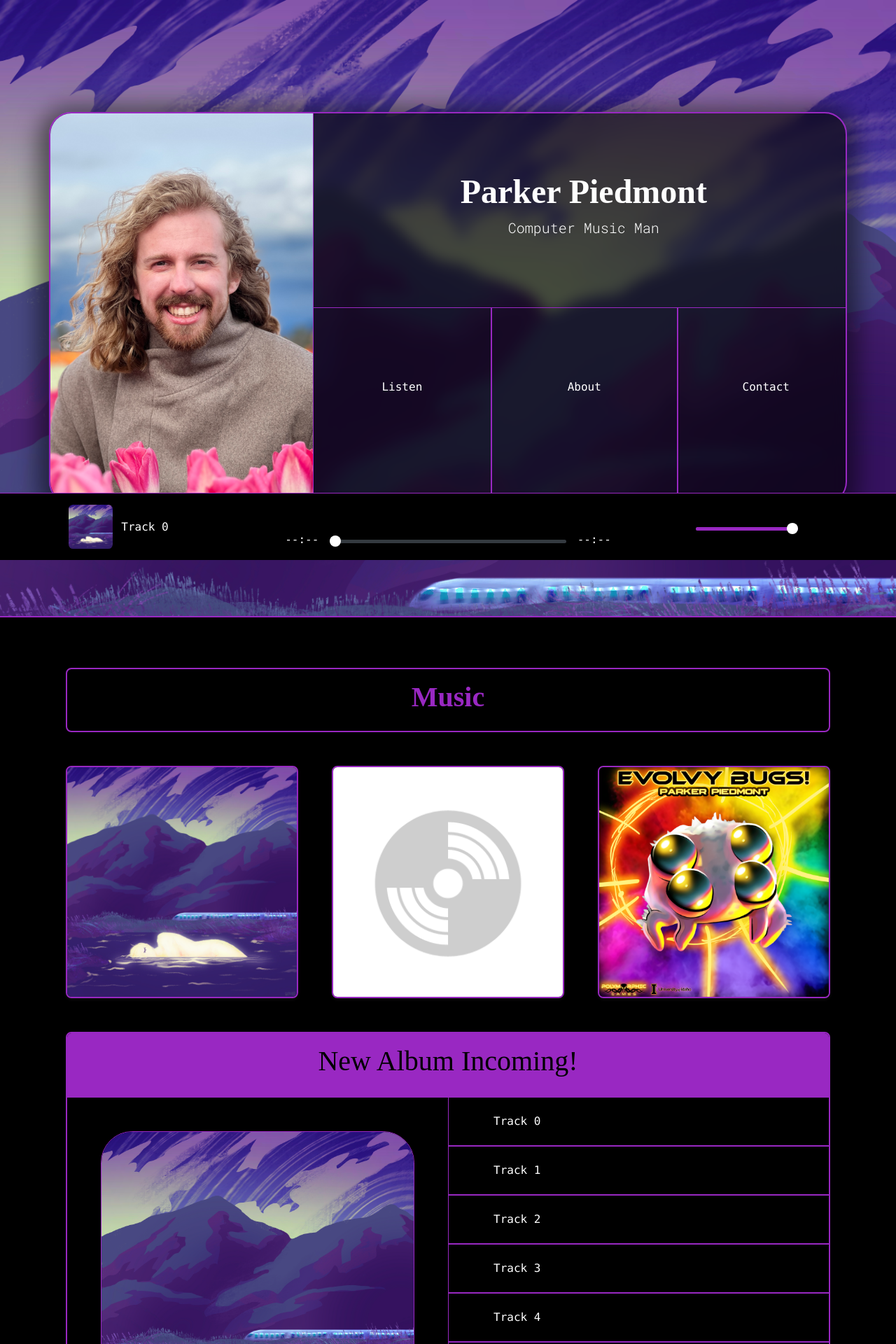
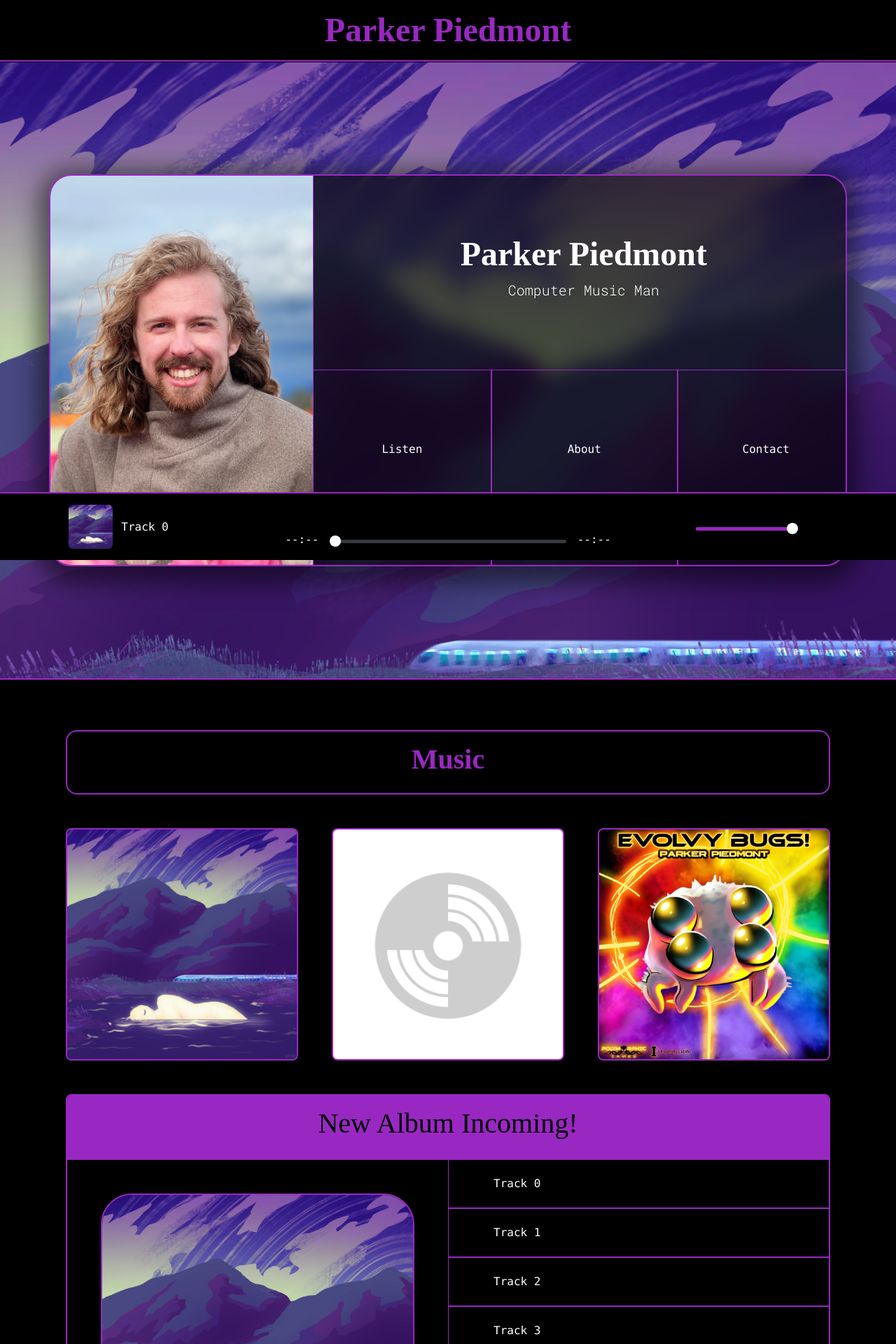
Before and after one commit to pjpiedmont/music-portfolio, a PHP site: page / in a window 1280 px wide. Shown: the top 1920 px of the page at 70% size. Run offline with PHP 8.4, Linux system fonts and the light colour scheme; some web fonts are replaced.

Commit message:
Committing so I can rebase

```diff
--- a/css/fonts.css
+++ b/css/fonts.css
@@ -47,3 +47,16 @@
 	font-family: 'Source Code Pro Light';
 	src: url('/assets/fonts/Source Code Pro/SourceCodePro_FontsOnly-1.009/SourceCodePro-Light.ttf') format('truetype');
 }
+
+@font-face {
+	font-family: 'Porcine';
+	src: url('/assets/fonts/Porcine/Porcine-Heavy.eot');
+	src: local('Porcine Heavy'), local('Porcine-Heavy'),
+		url('/assets/fonts/Porcine/Porcine-Heavy.eot?#iefix') format('embedded-opentype'),
+		url('/assets/fonts/Porcine/Porcine-Heavy.woff2') format('woff2'),
+		url('/assets/fonts/Porcine/Porcine-Heavy.woff') format('woff'),
+		url('/assets/fonts/Porcine/Porcine-Heavy.ttf') format('truetype'),
+		url('/assets/fonts/Porcine/Porcine-Heavy.svg#Porcine-Heavy') format('svg');
+	font-weight: 900;
+	font-style: normal;
+}
--- a/css/nav.css
+++ b/css/nav.css
@@ -1,7 +1,7 @@
 nav {
 	height: calc(var(--nav-height) - 1px);
 	background-color: var(--main-bg-color);
-	border-bottom: 1px solid var(--accent-bg-color);
+	border-bottom: 2px solid var(--accent-bg-color);
 }
 
 nav>div {
--- a/css/styles.css
+++ b/css/styles.css
@@ -59,9 +59,9 @@ hr {
 	overflow: hidden;
 }
 
-footer {
-	border-top: 1px solid var(--accent-bg-color);
-}
+/* footer {
+	border-top: 2px solid var(--accent-bg-color);
+} */
 
 /* main {
 	margin-top: var(--nav-height);
@@ -132,7 +132,7 @@ textarea:focus {
 
 .album-art {
 	overflow: hidden;
-	border: 1px solid var(--accent-bg-color);
+	border: 2px solid var(--accent-bg-color);
 	border-radius: 10%;
 }
 
@@ -268,3 +268,7 @@ a:hover {
 main {
 	margin-bottom: var(--footer-height);
 }
+
+header {
+	margin-top: var(--nav-height);
+}
--- a/index.html
+++ b/index.html
@@ -22,11 +22,11 @@
 
 <body data-bs-theme="dark" class="bg-main font-monospace border-2">
 
-	<!-- <nav class="navbar fixed-top navbar-expand-lg overflow-hidden p-0">
+	<nav class="navbar fixed-top navbar-expand-lg overflow-hidden p-0">
 		<div class="container-fluid">
 			<div id="nav-title" class="navbar-text text-center">Parker Piedmont</div>
 		</div>
-	</nav> -->
+	</nav>
 
 	<header>
 
@@ -37,7 +37,7 @@
 
 				<div class="col-12">
 					<div class="container p-0 rounded-5 border overflow-hidden"
-						style="box-shadow: 0 0.5rem 2rem 1rem rgba(0, 0, 0, 0.5); backdrop-filter: blur(10px); background-color: rgba(0, 0, 0, 0.65); height: 35rem;">
+						style="box-shadow: 0 0.5rem 2rem 1rem rgba(0, 0, 0, 0.5); backdrop-filter: blur(15px); background-color: rgba(0, 0, 0, 0.65); height: 35rem;">
 
 						<div class="row p-0" style="height: 100%;">
 							<div class="col-lg-4 p-0" style="height: 100%;">
@@ -57,8 +57,7 @@
 													style="height: 100%;">
 													<div class="col-12 color-main text-center">
 														<h1 style="font-size: 3rem; font-weight: bold;">
-															Parker
-															Piedmont</h1>
+															Parker Piedmont</h1>
 														<!-- <hr> -->
 														<p class="lead">Computer Music Man</p>
 													</div>
@@ -120,7 +119,7 @@
 
 			<!-- heading -->
 			<div
-				class="mb-5 py-3 border rounded-3 overflow-hidden text-center bg-main">
+				class="mb-5 py-3 border rounded-4 overflow-hidden text-center bg-main">
 				<h1 style="color: var(--accent-bg-color); font-weight: bold;">Music
 				</h1>
 			</div>
@@ -660,7 +659,7 @@
 
 	</main>
 
-	<footer class="container-fluid fixed-bottom bg-main">
+	<footer class="container-fluid fixed-bottom bg-main border-top">
 		<div class="container py-3">
 
 			<audio id="now-playing"></audio>
```
Also changed, not shown: assets/fonts/Porcine/Porcine-Heavy.svg (added), assets/fonts/Porcine/Porcine-Heavy.ttf (added), assets/fonts/Porcine/Porcine-Heavy.woff (added), assets/fonts/Porcine/Porcine-Heavy.woff2 (added), 1 other file.
